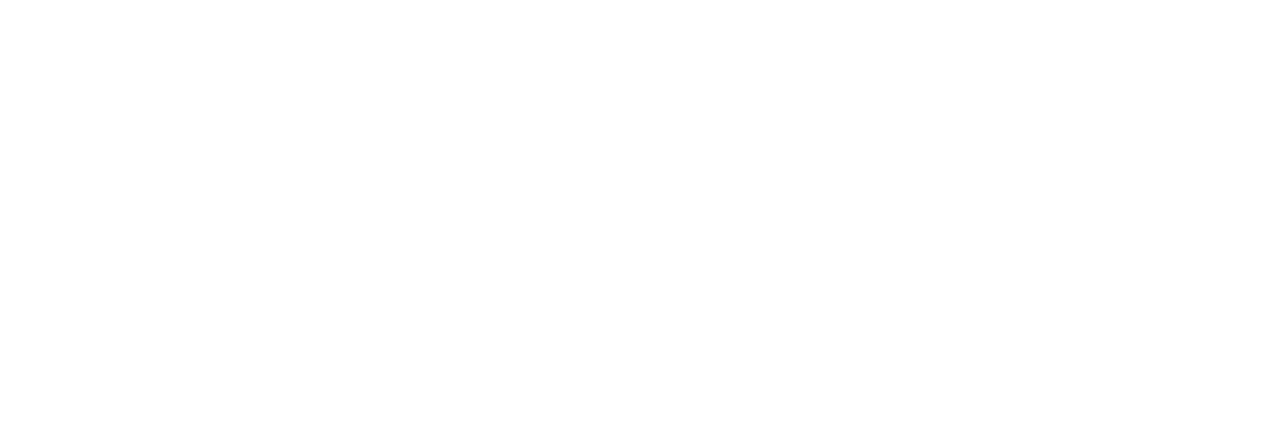
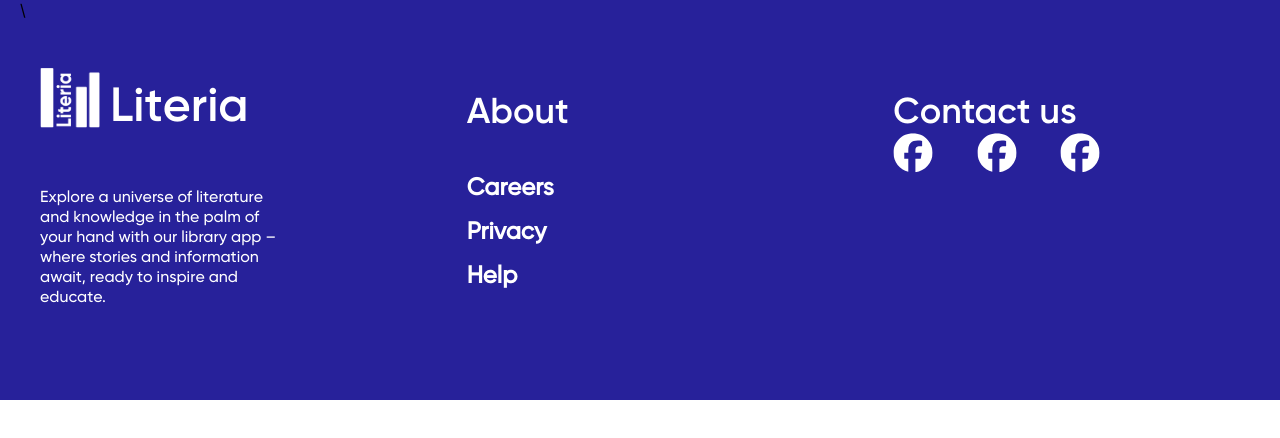
Before and after one commit to lob23/VirtualLibrary2, a Next.js app in the folder app/: page /pages/wrapper in a window 1280 px wide. Shown: the top 438 px of the page. Built offline with nearby package versions, Linux system fonts and the light colour scheme.

Commit message:
footer (nearly)

```diff
--- a/app/src/app/pages/wrapper/footer.js
+++ b/app/src/app/pages/wrapper/footer.js
@@ -2,13 +2,90 @@
 export default function footer(){
     return(
         <>
-            <div className="relative w-full px-5 bg-blue">
-                <div className="flex-2 static w-auto h-auto px-5">
-                    <img
-                        className="absolute w-auto h-auto"
-                        src = "/image/logo_white.png">
-                    </img>
+            <div className="relative w-full h-[400px] px-5 bg-blue bg-fixed">\
+                <div className="grid grid-cols-3 w-full h-full">
+                    <div className="flex flex-col static w-[250px] h-auto px-5 py-12">
+                        <img
+                            className="absolute w-[60px] h-[60px]"
+                            src = "/image/logo_white.png"
+                            alt="Logo_footer">
+                        </img>
+                        <h1 className="font-Gilroy_sb text-white text-5xl text-sp ml-[70px] py-[16px]">
+                            Literia
+                        </h1>
+                        <p className="font-Gilroy_md w-auto h-[100px] text-white text-1xl test-sp leading-5 py-[40px]">
+                            Explore a universe of literature and knowledge in the palm of your hand with our library app – where stories and information await, ready to inspire and educate.
+                        </p>
+                    </div>
+
+                    <div className="flex flex-col static w-[250px] h-[400px] px-5 py-[73px]">
+                        <h1 className="font-Gilroy_sb text-white text-4xl w-full h-[40px]">
+                            About
+                        </h1>
+                        <div className="col-span-3 flex gap-y-3 flex-col w-auto h-[200px] py-[40px]">
+                            <h2 className="font-Gilroy_md text-white text-2xl">
+                                Careers
+                            </h2>
+                            <h2 className="font-Gilroy_md text-white text-2xl">
+                                Privacy
+                            </h2>
+                            <h2 className="font-Gilroy_md text-white text-2xl">
+                                Help
+                            </h2>
+                        </div>
+                    </div>
+                    <div className="flex flex-col static w-[250px] h-auto px-5 py-[73px]">
+                        <h1 className="font-Gilroy_sb text-white text-4xl w-full h-[40px]">
+                            Contact us
+                        </h1>
+                        <div className="grid grid-cols-3 w-full h-[50px] place-items-start ">
+                            <button
+                                className="object-cover w-auto h-auto bg-transparent border-none">
+                                    <svg width="40" height="40" viewBox="0 0 49 49" fill="none" xmlns="http://www.w3.org/2000/svg">
+                                    <g clip-path="url(#clip0_57_248)">
+                                    <path d="M24.5356 0.194824C11.2809 0.194824 0.535645 10.9401 0.535645 24.1948C0.535645 35.4499 8.28476 44.8943 18.7382 47.4883V31.5292H13.7894V24.1948H18.7382V21.0345C18.7382 12.8659 22.4352 9.07962 30.455 9.07962C31.9756 9.07962 34.5993 9.37818 35.6726 9.67578V16.3238C35.1062 16.2643 34.1222 16.2345 32.9001 16.2345C28.9651 16.2345 27.4444 17.7254 27.4444 21.6009V24.1948H35.2838L33.9369 31.5292H27.4444V48.0191C39.3283 46.5839 48.5366 36.4655 48.5366 24.1948C48.5356 10.9401 37.7904 0.194824 24.5356 0.194824Z" fill="white"/>
+                                    </g>
+                                    <defs>
+                                    <clipPath id="clip0_57_248">
+                                    <rect width="48" height="48" fill="white" transform="translate(0.535645 0.194824)"/>
+                                    </clipPath>
+                                    </defs>
+                                    </svg>
+                            </button>
+                            <button
+                                className="object-cover w-auto h-auto bg-transparent border-none">
+                                    <svg width="40" height="40" viewBox="0 0 49 49" fill="none" xmlns="http://www.w3.org/2000/svg">
+                                    <g clip-path="url(#clip0_57_248)">
+                                    <path d="M24.5356 0.194824C11.2809 0.194824 0.535645 10.9401 0.535645 24.1948C0.535645 35.4499 8.28476 44.8943 18.7382 47.4883V31.5292H13.7894V24.1948H18.7382V21.0345C18.7382 12.8659 22.4352 9.07962 30.455 9.07962C31.9756 9.07962 34.5993 9.37818 35.6726 9.67578V16.3238C35.1062 16.2643 34.1222 16.2345 32.9001 16.2345C28.9651 16.2345 27.4444 17.7254 27.4444 21.6009V24.1948H35.2838L33.9369 31.5292H27.4444V48.0191C39.3283 46.5839 48.5366 36.4655 48.5366 24.1948C48.5356 10.9401 37.7904 0.194824 24.5356 0.194824Z" fill="white"/>
+                                    </g>
+                                    <defs>
+                                    <clipPath id="clip0_57_248">
+                                    <rect width="48" height="48" fill="white" transform="translate(0.535645 0.194824)"/>
+                                    </clipPath>
+                                    </defs>
+                                    </svg>
+                            </button>
+                            <button
+                                className="object-cover w-auto h-auto bg-transparent border-none">
+                                    <svg width="40" height="40" viewBox="0 0 49 49" fill="none" xmlns="http://www.w3.org/2000/svg">
+                                    <g clip-path="url(#clip0_57_248)">
+                                    <path d="M24.5356 0.194824C11.2809 0.194824 0.535645 10.9401 0.535645 24.1948C0.535645 35.4499 8.28476 44.8943 18.7382 47.4883V31.5292H13.7894V24.1948H18.7382V21.0345C18.7382 12.8659 22.4352 9.07962 30.455 9.07962C31.9756 9.07962 34.5993 9.37818 35.6726 9.67578V16.3238C35.1062 16.2643 34.1222 16.2345 32.9001 16.2345C28.9651 16.2345 27.4444 17.7254 27.4444 21.6009V24.1948H35.2838L33.9369 31.5292H27.4444V48.0191C39.3283 46.5839 48.5366 36.4655 48.5366 24.1948C48.5356 10.9401 37.7904 0.194824 24.5356 0.194824Z" fill="white"/>
+                                    </g>
+                                    <defs>
+                                    <clipPath id="clip0_57_248">
+                                    <rect width="48" height="48" fill="white" transform="translate(0.535645 0.194824)"/>
+                                    </clipPath>
+                                    </defs>
+                                    </svg>
+                            </button>
+
+                        </div>
+                    </div>
+
                 </div>
+
+
+
             </div>
         </>
     );
```
Also changed, not shown: app/public/image/facebook_icon.svg (added).
